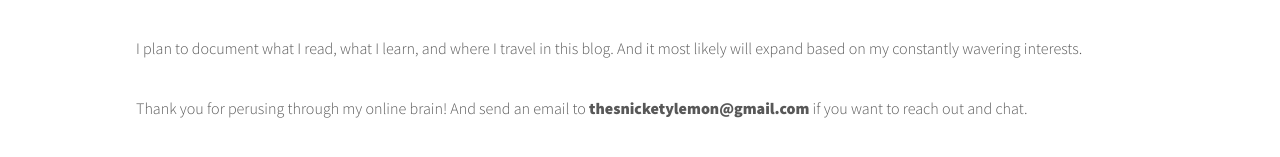
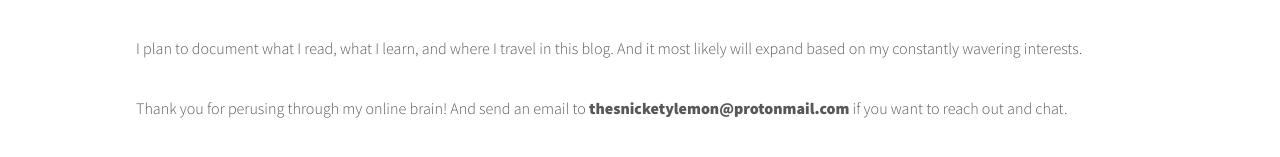
Before and after one commit to thesnicketylemon/thesnicketylemon.github.io, a Jekyll site: the page built from about.html, in a window 1280 px wide. Shown: the part 299-456 px from the top of the page. Built offline with Jekyll 4.4.1, drawn with Linux system fonts in a browser that asks for light colours.

Commit message:
Modified the title and the email

```diff
--- a/_includes/navigation.html
+++ b/_includes/navigation.html
@@ -31,9 +31,9 @@
                 <ul class="icons">
                     <li><a href="https://github.com/deepikavasudevan/" class="icon brands style2 fa-github"><span
                             class="label">GitHub</span></a></li>
-                    <li><a href="#" class="icon brands style2 fab fa-goodreads"><span class="label">Goodreads</span></a>
+                    <li><a href="https://www.goodreads.com/user/show/26808560-deepika" class="icon brands style2 fab fa-goodreads"><span class="label">Goodreads</span></a>
                     </li>
-                    <li><a href="#" class="icon solid style2 fa-envelope"><span class="label">Email</span></a></li>
+                    <li><a href="mailto:thesnicketylemon@protonmail.com" class="icon solid style2 fa-envelope"><span class="label">Email</span></a></li>
                 </ul>
             </section>
         </div>
--- a/_layouts/default.html
+++ b/_layouts/default.html
@@ -7,7 +7,7 @@
     <meta http-equiv="content-type" content="text/html; charset=utf-8">
     <meta name="viewport" content="width=device-width, initial-scale=1.0, maximum-scale=1">
     <meta charset="utf-8">
-    <title>The Hypnotic Lemon</title>
+    <title>The Snickety Lemon</title>
     <meta name="viewport" content="width=device-width, initial-scale=1, user-scalable=no"/>
     <link rel="shortcut icon" type="image/x-icon" href="/favicon.ico?">
     <link rel="stylesheet" href="/assets/css/main.css"/>
--- a/about.html
+++ b/about.html
@@ -11,7 +11,7 @@
                 to share my interests and hobbies. And so, this website was born.</p>
                 <p>I plan to document what I read, what I learn, and where I travel in this blog. And it most likely will
                 expand based on my constantly wavering interests.</p>
-                <p>Thank you for perusing through my online brain! And send an email to <b>thesnicketylemon@gmail.com</b>
+                <p>Thank you for perusing through my online brain! And send an email to <b>thesnicketylemon@protonmail.com</b>
                 if you want to reach out and chat.</p>
             </div>
         </div>
```
